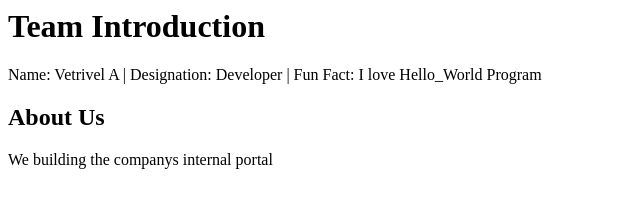
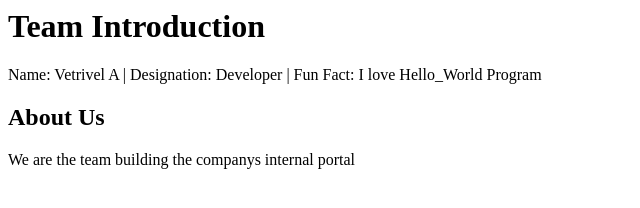
Before and after one commit to Vetrivel003/team-intro, a plain HTML site: page index.html in a window 1280 px wide. Shown: the whole page, without its empty margins (0-640 px from the left). Drawn offline with Linux system fonts and the light colour scheme.

Commit message:
Update index.html

```diff
--- a/index.html
+++ b/index.html
@@ -3,6 +3,6 @@
 <h1>Team Introduction</h1>
 <p>Name: Vetrivel A | Designation: Developer | Fun Fact: I love Hello_World Program </p>
 <h2>About Us</h2>
-<p>We building the companys internal portal</p>
+<p>We are the team building the companys internal portal</p>
 </body>
 </html>
```
